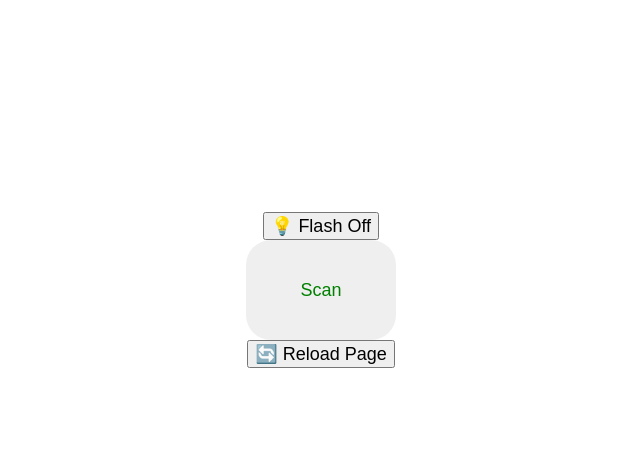
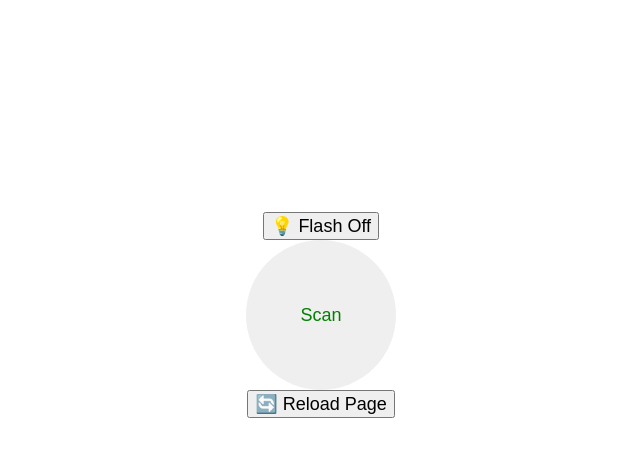
Before and after one commit to sarykhmer/QR-BarcodeReader, a PHP site: page /codeReader.php in a window 1280 px wide. Shown: the part 336-800 px from the top of the page, without its empty margins (319-959 px from the left). Run offline with PHP 8.4, Linux system fonts and the light colour scheme.

Commit message:
update btnScan style

```diff
--- a/codeReader.php
+++ b/codeReader.php
@@ -93,9 +93,9 @@ $tiemScan = $_GET['timeScan'] ?? '';
         #btnScan {
             color: green;
             border: none;
-            border-radius: 25px;
+            border-radius: 50%;
             width: 150px;
-            height: 100px;
+            height: 150px;
         }
     </style>
 </head>
```
Also changed, not shown: 1 other file.
